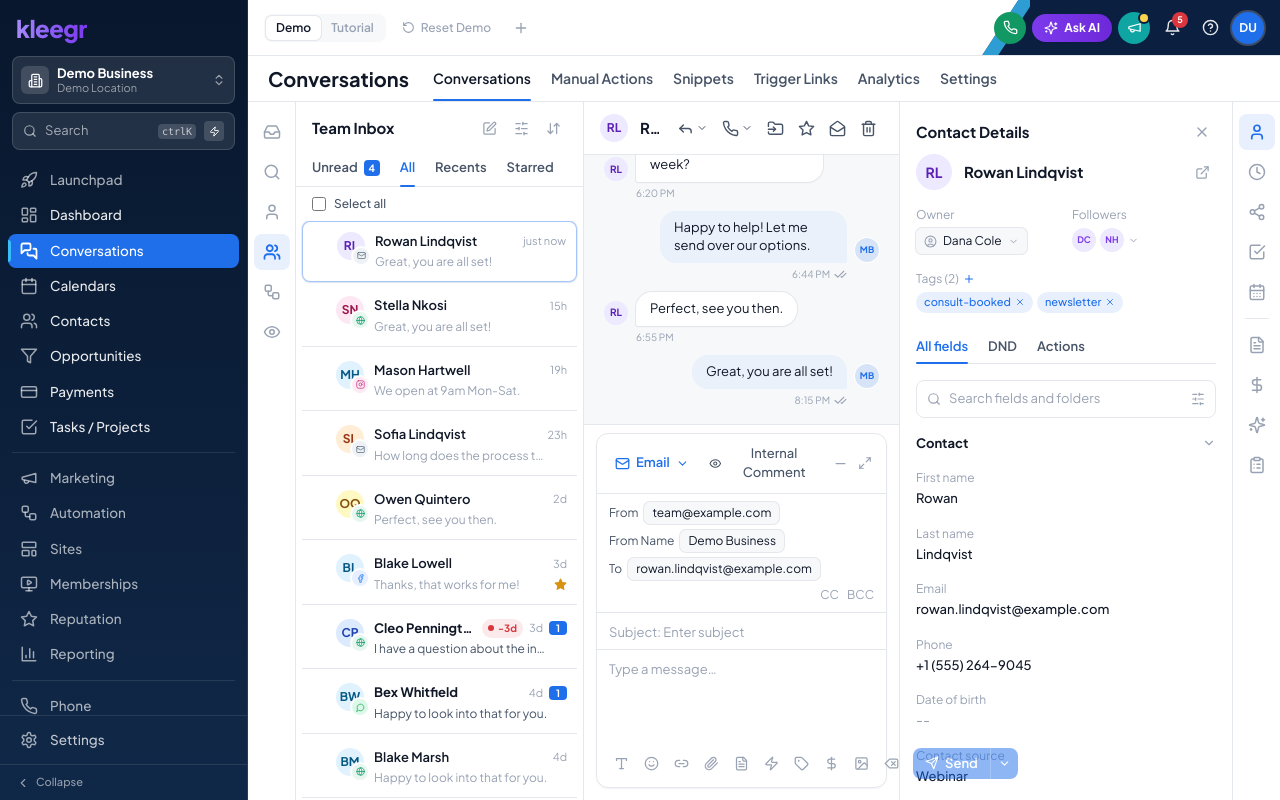
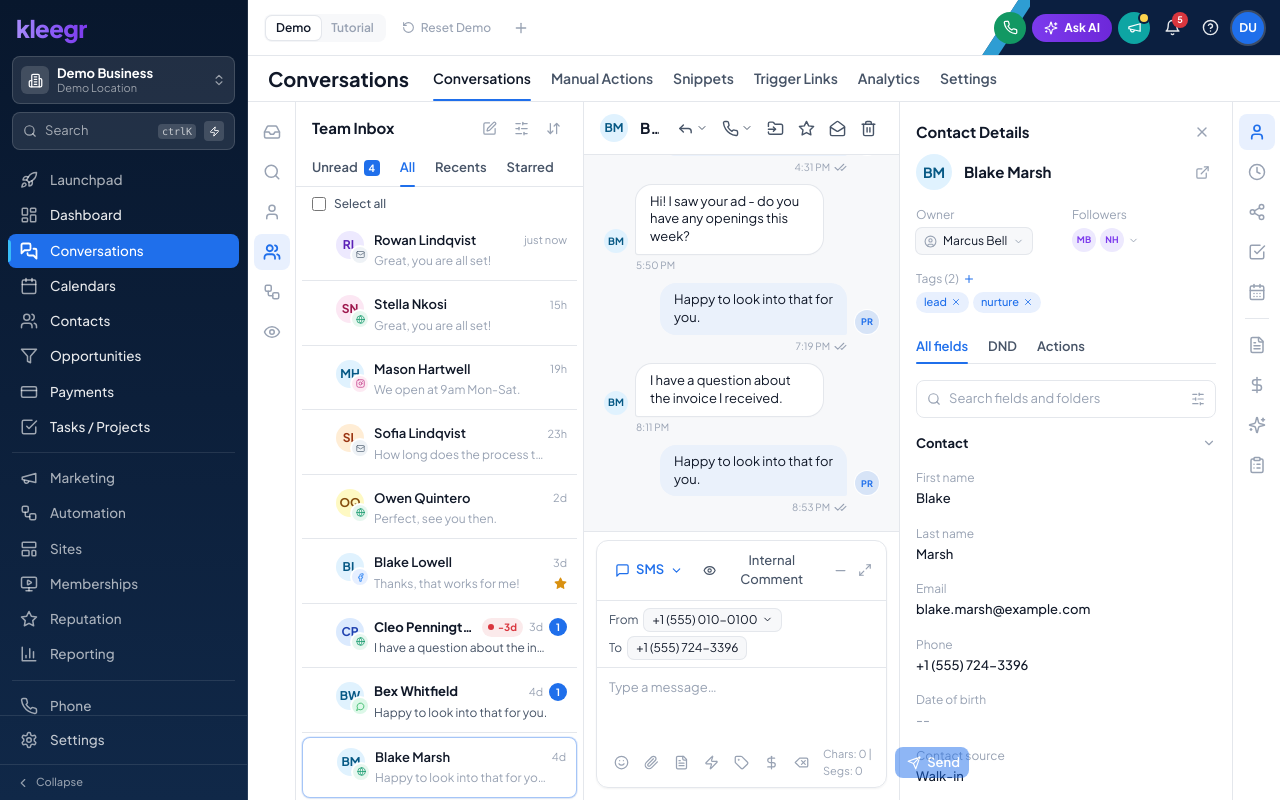
Before and after one commit to kleegr/kleegr-ghl-mock, a React (Vite) app: page /conversations in a window 1280 px wide. Built offline with nearby package versions, Linux system fonts and the light colour scheme.

Commit message:
Conversations: showcase-default selection + 18px blue unread pill

```diff
--- a/src/modules/conversations/Conversations.tsx
+++ b/src/modules/conversations/Conversations.tsx
@@ -26,12 +26,33 @@ export function Conversations() {
   const allMessages = useStore((s) => s.messages);
   const contacts = useStore((s) => s.contacts);
   const users = useStore((s) => s.users);
+  const calls = useStore((s) => s.calls);
+  const opportunities = useStore((s) => s.opportunities);
   const markRead = useStore((s) => s.markConversationRead);
   const pushToast = useStore((s) => s.pushToast);
 
+  // Default to a conversation that best showcases the thread. Preference order:
+  // an *answered* call (audio player) or a call with a voicemail *transcript*,
+  // paired with an opportunity (system-event rows), degrading to any call
+  // thread, then the newest thread. Purely a cosmetic default selection.
+  const defaultConvId = useMemo(() => {
+    const answered = new Set(calls.filter((c) => c.direction !== 'missed').map((c) => c.contactId));
+    const transcript = new Set(calls.filter((c) => c.voicemailTranscript).map((c) => c.contactId));
+    const anyCall = new Set(calls.map((c) => c.contactId));
+    const hasOpp = new Set(opportunities.map((o) => o.contactId));
+    const pick =
+      conversations.find((c) => answered.has(c.contactId) && hasOpp.has(c.contactId)) ??
+      conversations.find((c) => transcript.has(c.contactId) && hasOpp.has(c.contactId)) ??
+      conversations.find((c) => answered.has(c.contactId) || transcript.has(c.contactId)) ??
+      conversations.find((c) => anyCall.has(c.contactId) && hasOpp.has(c.contactId)) ??
+      conversations.find((c) => anyCall.has(c.contactId)) ??
+      conversations[0];
+    return pick?.id ?? null;
+  }, [conversations, calls, opportunities]);
+
   const [activeFilter, setActiveFilter] = useState<ConvFilter>('all');
   const [subTab, setSubTab] = useState<SubNavTab>('Conversations');
-  const [selectedConvId, setSelectedConvId] = useState<string | null>(conversations[0]?.id ?? null);
+  const [selectedConvId, setSelectedConvId] = useState<string | null>(defaultConvId);
   const [mobileView, setMobileView] = useState<'list' | 'thread'>('list');
   const [newMsgOpen, setNewMsgOpen] = useState(false);
   const scrollRef = useRef<HTMLDivElement>(null);
@@ -68,7 +89,7 @@ export function Conversations() {
   const agentName =
     (selectedConv && users.find((u) => u.id === selectedConv.assignedTo)?.name) ||
     users.find((u) => u.isCurrentUser)?.name ||
-    'Jordan Avery';
+    'Demo Agent';
 
   const filteredConvs = useMemo(() => {
     if (activeFilter === 'unread') return conversations.filter((c) => c.unread);
--- a/src/modules/conversations/components/ConversationList.tsx
+++ b/src/modules/conversations/components/ConversationList.tsx
@@ -155,7 +155,7 @@ function ConvRow({ conv, contact, lastMessage, isSelected, unreadN, onClick }: R
                 {relativeTime(conv.lastMessageAt)}
               </span>
               {conv.unread && (
-                <span className="grid min-w-[18px] place-items-center rounded bg-brand px-1 py-0.5 text-[10px] font-bold leading-none text-white">
+                <span className="grid h-[18px] min-w-[18px] place-items-center rounded-full bg-brand px-1 text-[10px] font-bold leading-none text-white">
                   {unreadN}
                 </span>
               )}
```
